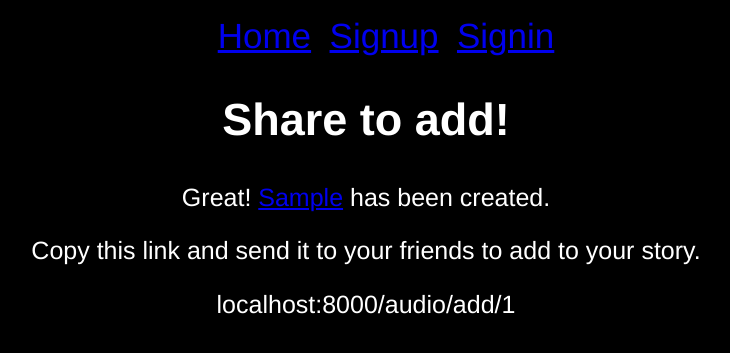
After one commit to exquisite-noise/exquisite-noise, a Django app: page /audio/link/ in a window 1280 px wide. The commit adds this page. Shown: the top 353 px of the page, without its empty margins (274-1004 px from the left). Run offline with Django 3.2, Linux system fonts and the light colour scheme; tables that the repository leaves empty hold one stand-in row (values such as "Sample post"); style sheets or scripts are compiled from the project's sources; parts of the project's set-up code (start-up, migrations or seed data) failed here and were passed over; some libraries are stand-ins or nearby versions.

Commit message:
add link for adding and sharing story

```diff
--- a/noise/noise/templates/generic/home.html
+++ b/noise/noise/templates/generic/home.html
@@ -4,8 +4,9 @@
 <div class="home-page">
  {% csrf_token %}
   {% for clip in clips %}
-  <p>{{clip.topic}}</p>
+  <a href="{% url "add" clip_id=clip.id %}"><p>{{clip.topic}}</p></a>
   <audio src="{{clip.audio_file.url}}" controls></audio>
+  <p>Shareable Link to Add to Story: localhost:8000/audio/add/{{clip.id}}</p>
   {% endfor %}
 </div>
 {% endblock %}
--- a/noise/noise/views.py
+++ b/noise/noise/views.py
@@ -9,6 +9,7 @@ class HomeView(TemplateView):
     context_object_name = 'story'
 
     def get_context_data(self, **kwargs):
+        """Get context data."""
         context = super().get_context_data(**kwargs)
 
         clips = Audio.objects.all()
--- /dev/null
+++ b/noise/noise_audio/templates/noise_audio/link.html
@@ -0,0 +1,12 @@
+{% extends 'generic/base.html' %}
+
+{% block content %}
+
+<div class="share-link container">
+  <h2>Share to add!</h2>
+  <p>Great! <a href="{% url "add" clip_id=story_id %}">{{ story_topic }}</a> has been created. </p>
+  <p>Copy this link and send it to your friends to add to your story.</p>
+  <p id="copy-link">{{ story_link }}</p>
+
+</div>
+{% endblock %}
--- a/noise/noise_audio/urls.py
+++ b/noise/noise_audio/urls.py
@@ -1,11 +1,13 @@
 from django.urls import path
 from .views import (
     NewStoryForm,
+    LinkView,
     ContinueStoryForm
     )
 
 urlpatterns = [
     path('new/', NewStoryForm.as_view(create_field='audio_file'), name='new'),
+    path('link/', LinkView.as_view(), name='link'),
     path('add/<int:clip_id>/', ContinueStoryForm.as_view(
         create_field='audio_file'), name='add'),
 ]
--- a/noise/noise_audio/views.py
+++ b/noise/noise_audio/views.py
@@ -1,6 +1,6 @@
 from .models import Audio, AudioAdd
 from django.conf import settings
-from django.views.generic import CreateView
+from django.views.generic import CreateView, TemplateView
 from django.contrib.auth.mixins import LoginRequiredMixin
 from django.urls import reverse_lazy
 from audio_recorder.views import AudioFileCreateViewMixin
@@ -92,3 +92,27 @@ class ContinueStoryForm(LoginRequiredMixin, AudioFileCreateViewMixin, CreateView
         context = super().get_context_data(**kwargs)
         context['story'] = Audio.objects.get(id=self.kwargs['clip_id'])
         return context
+
+
+class LinkView(TemplateView):
+    """View for link to share story."""
+
+    template_name = 'noise_audio/link.html'
+    model = Audio
+    # context_object_name = 'story'
+    # queryset = Audio.objects.all().last()
+
+    # def get_object(self):
+    #     """Get object."""
+    #     return Photo.objects.filter(id=self.kwargs['id']).first()
+
+    def get_context_data(self, **kwargs):
+        """Customize context data."""
+        context = super().get_context_data(**kwargs)
+        # audio = Audio.objects.all()
+        id = Audio.objects.all().last().id
+        # import pdb; pdb.set_trace()
+        context['story_link'] = f'localhost:8000/audio/add/{id}'
+        context['story_id'] = id
+        context['story_topic'] = Audio.objects.all().last().topic
+        return context
--- a/noise/static/_base.css
+++ b/noise/static/_base.css
@@ -328,4 +328,4 @@ nav li {
   padding: 7px;
   font-size: 35px; }
 
-/*# sourceMappingURL=../../../../../../../../static/_base.css.map */
+/*# sourceMappingURL=../../../../../../../../../../static/_base.css.map */
```
